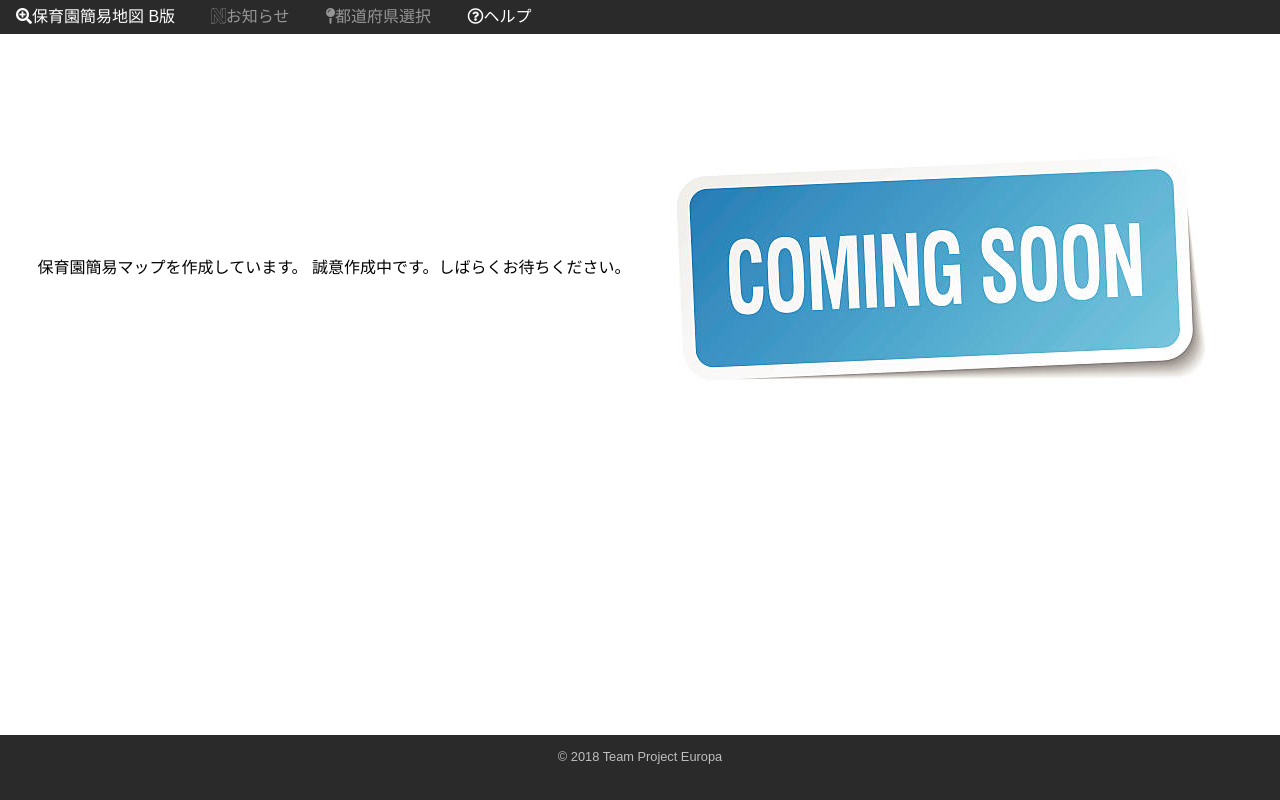
After one commit to ProjectEuropa/nursery-map, a Flask app: page /help in a window 1280 px wide. The commit adds this page. Run offline with Flask 2, Linux system fonts and the light colour scheme; some libraries are stand-ins or nearby versions.

Commit message:
feat: helpページ作成

```diff
--- a/app/main.py
+++ b/app/main.py
@@ -3,8 +3,11 @@ app = Flask(__name__)
 
 @app.route('/')
 def index():
-    html = render_template('index.html')
-    return html
+    return render_template('index.html')
+
+@app.route('/help')
+def help():
+    return render_template('help.html')
 
 if __name__ == '__main__':
     app.run(host="0.0.0.0", port=80, debug=True)
--- /dev/null
+++ b/app/templates/help.html
@@ -0,0 +1,92 @@
+<!DOCTYPE html>
+<html>
+
+<head>
+    <title>保育園Map β版</title>
+    <meta name="viewport" content="width=device-width, initial-scale=1">
+    <link rel="stylesheet" href="https://unpkg.com/purecss@1.0.0/build/pure-min.css" integrity="sha384-nn4HPE8lTHyVtfCBi5yW9d20FjT8BJwUXyWZT9InLYax14RDjBj46LmSztkmNP9w"
+        crossorigin="anonymous">
+    <link rel="stylesheet" href="https://use.fontawesome.com/releases/v5.2.0/css/all.css" integrity="sha384-hWVjflwFxL6sNzntih27bfxkr27PmbbK/iSvJ+a4+0owXq79v+lsFkW54bOGbiDQ"
+        crossorigin="anonymous">
+
+</head>
+<style>
+    .container {
+        display: flex;
+        justify-content: center;
+        align-items: center;
+    }
+
+    .search-content {
+        margin-top: 10px;
+    }
+
+    main {
+        margin-top: 30px;
+    }
+
+    .header-menu,
+    footer {
+        background-color: #2a2a2a;
+    }
+
+    footer {
+        height: 50px;
+        margin-top: 15px;
+        padding-top: 15px;
+        color: #bfbfbf;
+        position: fixed;
+        bottom: 0;
+        width: 100%;
+    }
+
+    .pure-menu-link,
+    .pure-menu-heading {
+        color: #ffffff;
+    }
+
+    .pure-menu-link:hover {
+        color: #2a2a2a;
+    }
+</style>
+
+<body>
+    <header>
+        <div class="pure-menu pure-menu-horizontal header-menu">
+            <a href="/" class="pure-menu-heading">
+                <i class="fas fa-search-plus"></i>保育園簡易地図 β版</a>
+            <ul class="pure-menu-list">
+                <li class="pure-menu-item">
+                    <a href="#" class="pure-menu-link pure-menu-disabled">
+                        <i class="fab fa-neos"></i>お知らせ</a>
+                </li>
+                <li class="pure-menu-item">
+                    <a href="#" class="pure-menu-link pure-menu-disabled">
+                        <i class="fas fa-map-pin"></i>都道府県選択</a>
+                </li>
+                <li class="pure-menu-item">
+                    <a href="/help" class="pure-menu-link">
+                        <i class="far fa-question-circle"></i>ヘルプ</a>
+                </li>
+            </ul>
+        </div>
+    </header>
+    <main>
+        <div class="container">
+            <p>保育園簡易マップを作成しています。
+            誠意作成中です。しばらくお待ちください。</p>
+            <img src="/static/images/comming.jpg" />
+        </div>
+    </main>
+    <footer>
+        <div class="container">
+            <small>©
+                <span id="nowYear"></span> Team Project Europa</small>
+        </div>
+    </footer>
+    <script>
+        document.getElementById("nowYear").innerText = new Date().getFullYear();
+    </script>
+</body>
+
+</html>
```
Also changed, not shown: app/templates/index.html (+104 -52 lines), app/static/images/comming.jpg (added).
